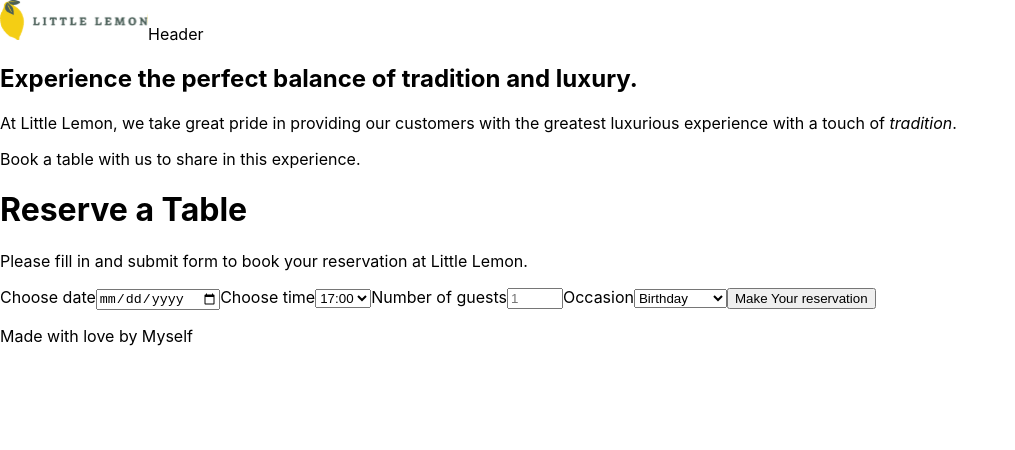
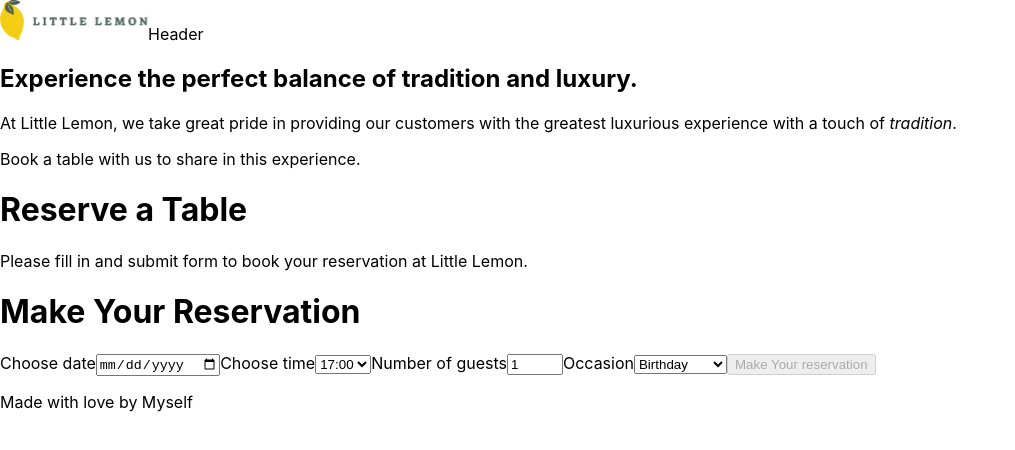
Before and after one commit to johnforfar/meta-react-capstone, a React (Create React App) app: page /reservations in a window 1280 px wide. Shown: the top 450 px of the page, without its empty margins (0-1015 px from the left). Built offline with nearby package versions, Linux system fonts and the light colour scheme.

Commit message:
added state and functions to update form data

```diff
--- a/src/components/Form/Form.js
+++ b/src/components/Form/Form.js
@@ -1,29 +1,40 @@
-//import React, { useState } from 'react';
+import React, { useState } from "react";
 
 function Form() {
+    const [date, setDate] = useState("");
+    const [resTime, setResTime] = useState("17:00");
+    const [guests, setGuests] = useState(1);
+    const [occasion, setOccasion] = useState("Birthday");
+    const [resTimes, setResTimes] = useState(["17:00", "18:00", "19:00", "20:00", "21:00", "22:00",]);
+    const isDisabled = date === "";
+    let currentDate = new Date().toJSON().slice(0, 10);
+
+    const handleSubmit = (e) => {
+        e.preventDefault();
+        console.log(date, currentDate);
+        alert("You Completed Your Reservation")
+    }
 
     return (
-        <div className="BookingForm">
-            <form /*</div>style="display: grid; max-width: 200px; gap: 20px">*/ >
+        <div className="ReservationForm">
+            <h1>Make Your Reservation</h1>
+            <form onSubmit={handleSubmit}>
                 <label for="res-date">Choose date</label>
-                <input type="date" id="res-date" />
+                <input type="date" id="res-date" min={currentDate} required="required" value={date} on onChange={(e) => setDate(e.target.value)} aria-label="Choose Date" />
                 <label for="res-time">Choose time</label>
-                <select id="res-time ">
-                    <option>17:00</option>
-                    <option>18:00</option>
-                    <option>19:00</option>
-                    <option>20:00</option>
-                    <option>21:00</option>
-                    <option>22:00</option>
+                <select id="res-time" required="required" value={resTime} onChange={(e) => setResTime(e.target.value)} aria-label="Choose Reservation Time">
+                    {resTimes.map((resTimes) => {
+                        return <option>{resTimes}</option>
+                    })}
                 </select>
                 <label for="guests">Number of guests</label>
-                <input type="number" placeholder="1" min="1" max="10" id="guests" />
+                <input type="number" placeholder="1" min="1" max="10" id="guests" required="required" value={guests} onChange={(e) => setGuests(e.target.value)} aria-label="Number of Guests"/>
                 <label for="occasion">Occasion</label>
-                <select id="occasion">
+                <select id="occasion" required="required" value={occasion} onChange={(e) => setOccasion(e.target.value)} aria-label="Occasion">
                     <option>Birthday</option>
                     <option>Anniversary</option>
                 </select>
-                <input type="submit" value="Make Your reservation" />
+                <input type="submit" value="Make Your reservation" disabled={isDisabled} />
             </form>
         </div>
     )
```
